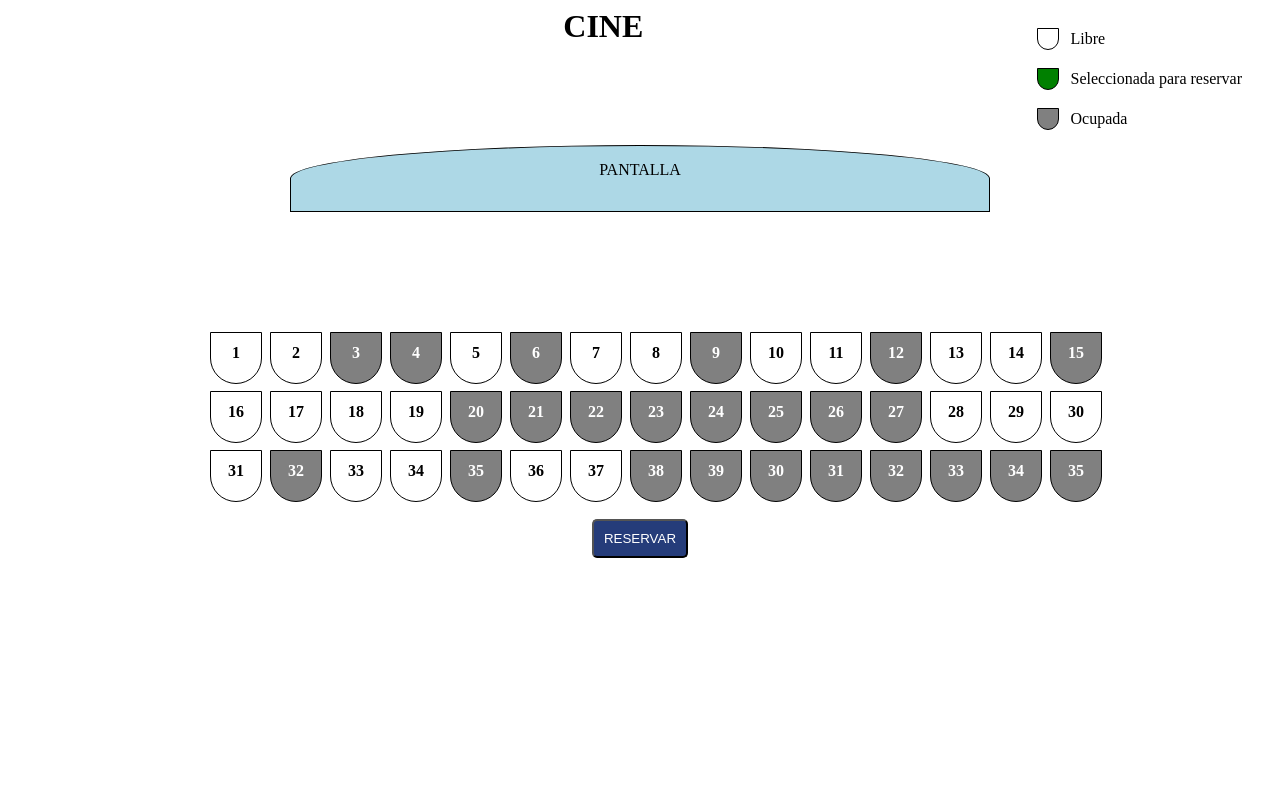
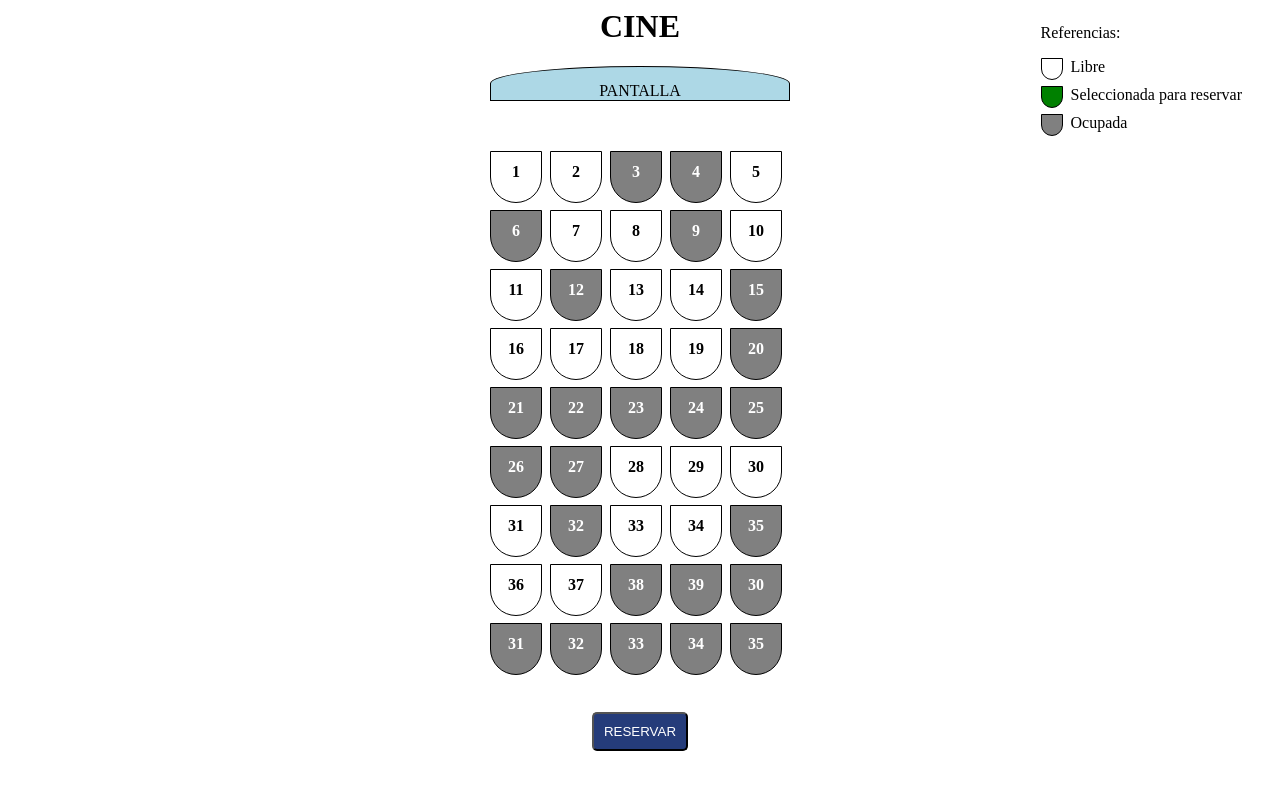
Before and after one commit to claudioiturburu/cine, a plain HTML site: page index.html in a window 1280 px wide. Drawn offline with Linux system fonts and the light colour scheme.

Commit message:
add parámetro de cantidad de butacas por fila

```diff
--- a/butacas.css
+++ b/butacas.css
@@ -7,15 +7,17 @@
     margin: 0 auto;
     display: flex;
     flex-wrap: wrap;
+    width: 900px;
 }
 
 .pantalla {
     border: 1px solid rgb(0, 0, 0);
     border-top-left-radius: 50%;
     border-top-right-radius: 50%;
-    margin: 100px;
+    margin-bottom: 50px;
+    /* margin: 100px;
     min-width: 500px;
-    min-height: 50px;
+    min-height: 50px; */
     background-color: lightblue;
     text-align: center;
     padding-top: 15px;
@@ -23,7 +25,7 @@
 
 .butaca {
     position: relative;
-    margin: 20px;
+    padding: 20px;
 }
 
 .butaca label {
@@ -65,6 +67,11 @@
     border-radius: 5px;
 }
 
+.referencia {
+    padding: 0px 20px;
+    margin-top: 10px;
+}
+
 .referencia span {
     padding: 10px;
 }
@@ -74,6 +81,14 @@
     width: 20px;
 }
 
+.seleccionada {
+    background-color: green !important;
+}
+
+.ocupada {
+    background-color: gray !important;
+}
+
 .referencia-butaca {
     float: right;
 }
--- a/butacas.js
+++ b/butacas.js
@@ -6,9 +6,10 @@ class Butacas
      * @param {string} idDiv, id donde se completaran las butacas
      * @param {Array} butacas, json [{id:int,libre:bool}]
      */
-    constructor(idDiv,butacas) {
+    constructor(idDiv,butacas,columnas=15) {
         this.butacas = butacas;
         this.idDiv = idDiv;
+        this.width = 900/15*columnas;
     }
 
     /**
@@ -20,7 +21,10 @@ class Butacas
      */
     render()
     {
-        const butacasHtml = document.getElementById(this.idDiv);
+        let contenedor = document.getElementById("id-contenedor");
+        contenedor.setAttribute("style","width:"+this.width);
+        let butacasHtml = document.getElementById(this.idDiv);
+        butacasHtml.setAttribute("style","width:"+this.width);
         this.butacas.forEach(function(valor, indice) {
             let id = valor.id;
             let libre = valor.libre;
--- a/index.html
+++ b/index.html
@@ -56,7 +56,7 @@
                 {"id":35, "libre":false},
             ];
 
-            butacas = new Butacas('sala1',arrayButacas);
+            butacas = new Butacas('sala1',arrayButacas,5);
             butacas.render();
         }
     </script>
@@ -64,29 +64,21 @@
 </head>
 <body onload="renderButacas()">
     <div class="referencia-butaca">
-        <p>
+        <p>Referencias: </p>
         <div class="butaca referencia">
-                <input type="checkbox" id="id" />
-                <label for="id"></label>
+            <label class="libre"></label>
             <span>Libre</span>
         </div>
-        </p>
-        <p>
         <div class="butaca referencia">
-                <input type="checkbox" id="id" checked />
-                <label for="id"></label>
+            <label class="seleccionada"></label>
             <span>Seleccionada para reservar</span>
         </div>
-        </p>
-        <p>
         <div class="butaca referencia">
-                <input type="checkbox" id="id" disabled />
-                <label for="id"></label>
+            <label class="ocupada"></label>
             <span>Ocupada</span>
         </div>
-        </p>
     </div>
-    <div class="contenedor">
+    <div class="contenedor" id="id-contenedor">
         <h1>CINE</h1>
 
         <div class="pantalla">PANTALLA</div>
```
Lines whose indentation alone changed are shown as unchanged.
